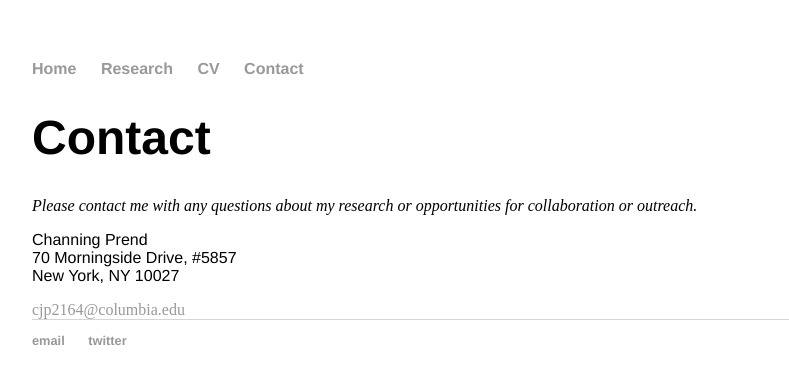
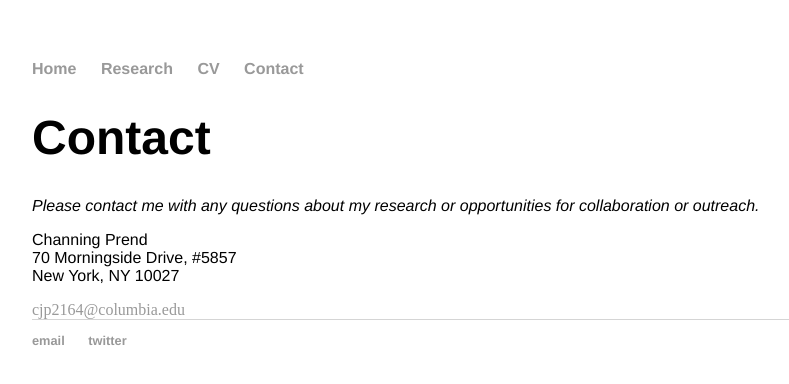
Before and after one commit to cprend/cprend.github.io, a Jekyll site: the page contact/index.html, which Jekyll copies as it is, in a window 1280 px wide. Shown: the top 384 px of the page, without its empty margins (160-949 px from the left). Built offline with Jekyll 4.4.1, drawn with Linux system fonts in a browser that asks for light colours.

Commit message:
Update main.css

```diff
--- a/css/main.css
+++ b/css/main.css
@@ -27,6 +27,11 @@ p {
     font-size: 1em;
     font-family:'Helvetica', 'Arial', 'Sans-Serif';
 }
+em {
+    font-size: 1em;
+    font-style: italic;
+    font-family:'Helvetica','Arial','Sans-Serif';
+}
 footer {
     border-top: 1px solid #d5d5d5;
     font-size: .8em;
```
